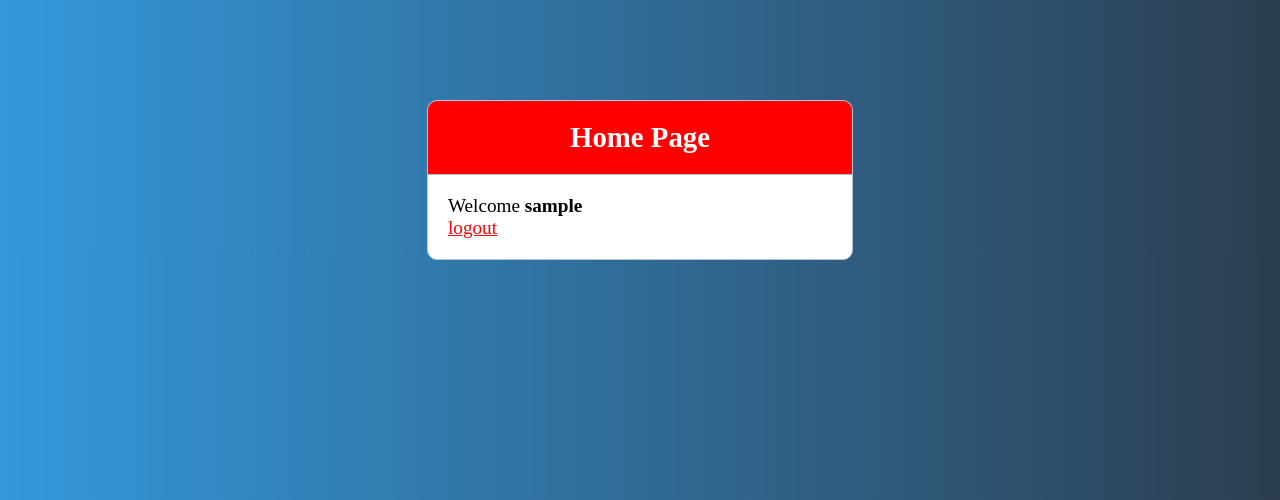
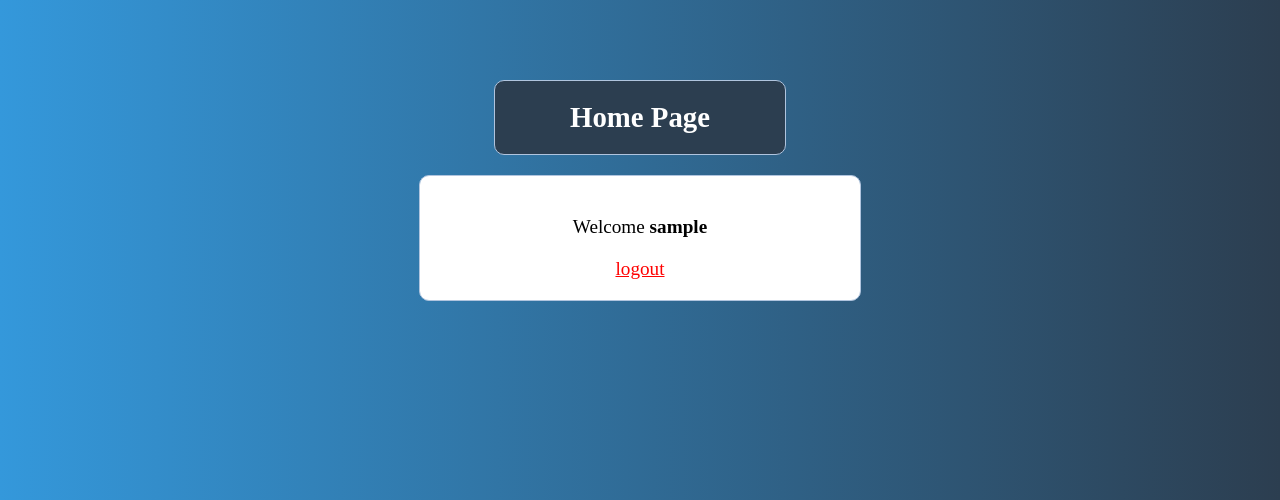
Before and after one commit to iee-ihu-gr-course1941/ADISE19_UNO_GAME, a PHP site: page / in a window 1280 px wide. Shown: the top 500 px of the page. Run offline with PHP 8.4, Linux system fonts and the light colour scheme; the visitor is signed in with stand-in values (Sample User, id 1).

Commit message:
UI Fixes

```diff
--- a/gameBoard/index.php
+++ b/gameBoard/index.php
@@ -39,7 +39,7 @@ if (isset($_GET['logout'])) {
 <div>
     <?php  if (isset($_SESSION['username'])) : ?>
         <p>Welcome <strong><?php echo $_SESSION['username']; ?></strong></p>
-        <p> <a href="../logout.php" style="color: red;">logout</a> </p>
+        <p> <a href="../logout.php" class='logoutButton'>logout</a> </p>
     <?php endif ?>
 </div>
 
@@ -66,7 +66,7 @@ if (isset($_GET['logout'])) {
 <?php
         echo "<form class='content' action='createGame.php' method='POST'>";
             echo "<input name='gamename' placeholder='Game Name' value=''>";
-            echo "<button type='submit'> Create game </button>";
+            echo "<button type='submit' class='btn'> Create game </button>";
         echo "</form>";
 ?>
 
--- a/style.css
+++ b/style.css
@@ -7,24 +7,28 @@ body {
 	background: #F8F8FF;
 }
 
+p {
+	text-align: center;
+	padding-top: 20px;
+}
+
 .header {
-	width: 30%;
-	margin: 100px auto 0px;
+	width: 250px;
+	margin: 80px auto 20px;
 	color: white;
-	background: #FF0000;
+	background: #2c3e50;
 	text-align: center;
 	border: 1px solid #B0C4DE;
-	border-bottom: none;
-	border-radius: 10px 10px 0px 0px;
+	border-radius: 10px 10px 10px 10px;
 	padding: 20px;
 }
 .content {
-	width: 30%;
-	margin: 0px auto;
+	width: 400px;
+	margin: 10px auto;
 	padding: 20px;
 	border: 1px solid #B0C4DE;
 	background: white;
-	border-radius: 0px 0px 10px 10px;
+	border-radius: 10px 10px 10px 10px;
 }
 
 .noBorder {
@@ -37,6 +41,11 @@ body {
 
 .input-group {
 	margin: 10px 0px 10px 0px;
+	width: 250px;
+	text-align: center;
+	margin: 0 auto;
+	float: none;
+	padding-top: 10px;
 }
 
 .input-group label {
@@ -53,14 +62,21 @@ body {
 	border: 1px solid gray;
 }
 .btn {
-	padding: 10px;
+	padding: 8px;
 	font-size: 15px;
+	font-weight: bold;
 	color: white;
-	background: #B0C4DE;
+	background: #2c3e50;
 	border-color: black;
 	border-width: 1px;
 	border-radius: 5px;
+	margin-left: 10px;
 }
+
+.logoutButton {
+	color: #2c3e50;
+}
+
 .error {
 	width: 92%;
 	margin: 0px auto;
@@ -85,7 +101,7 @@ body {
 }
 
 .border {
-	border: 2px red dashed;
+	border: 2px #2c3e50;
 }
 
 .mr-0 {
--- a/unogame/gamecss.css
+++ b/unogame/gamecss.css
@@ -7,6 +7,8 @@ body {
     padding-left: 20px;
     padding-top: 20px;
 }
+
+
 
 .card {
     box-shadow: 0 4px 8px 0 rgba(0,0,0,0.2);
```
Also changed, not shown: gameBoard/loadGames.php (+2 -6 lines).
